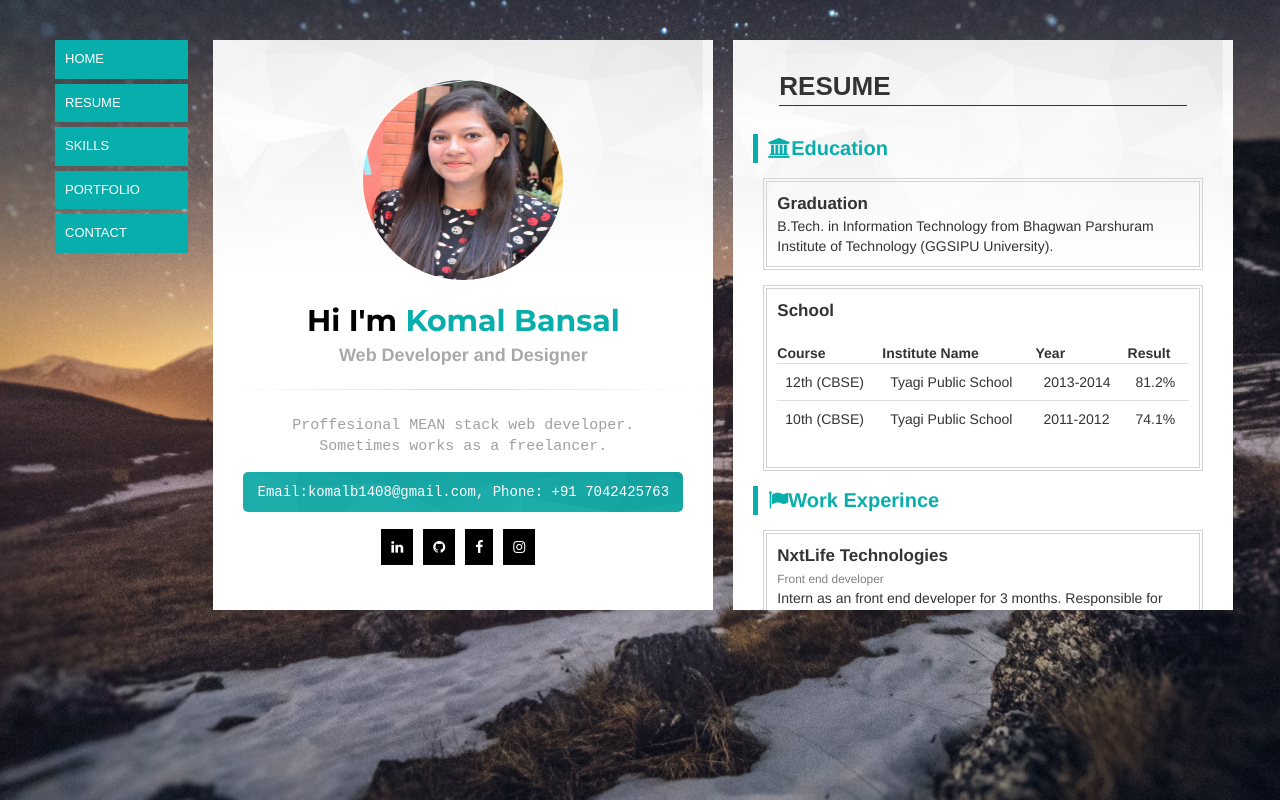
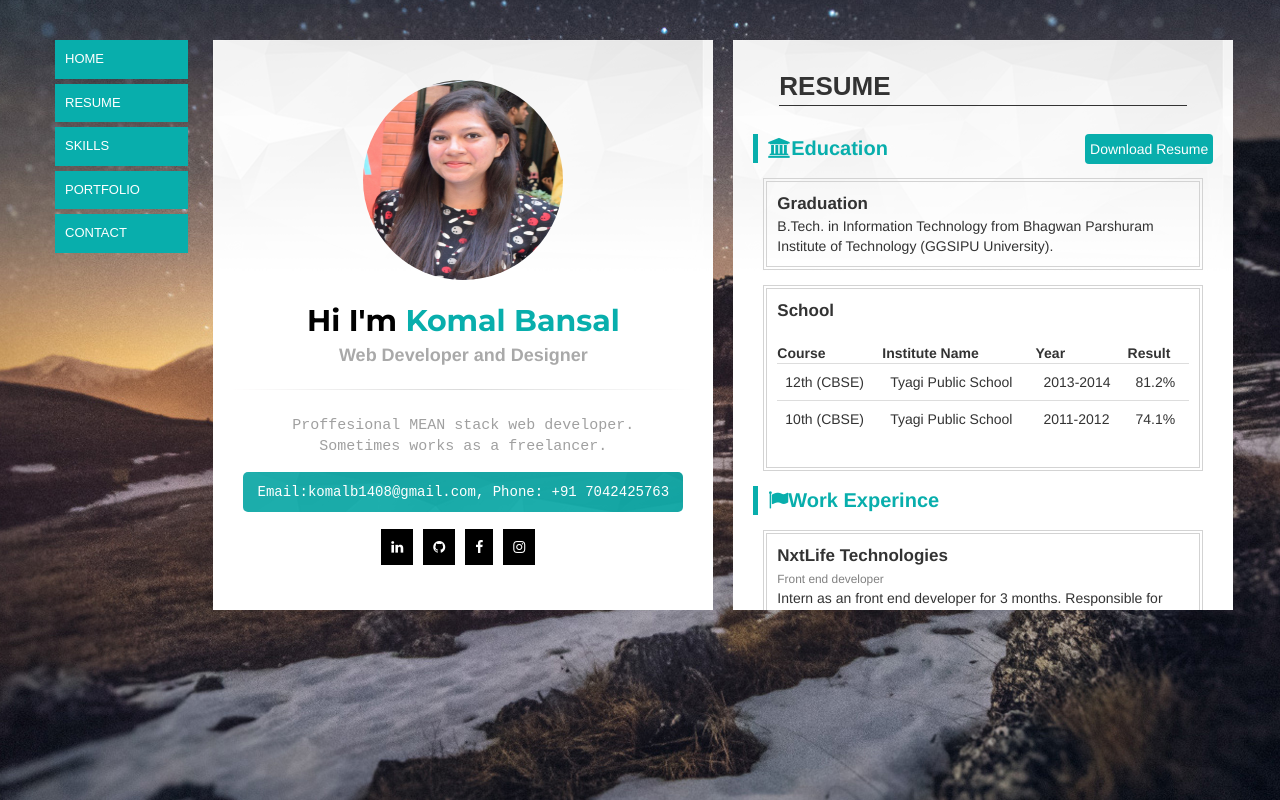
Before and after one commit to Komal-bansal/web-resume, an Angular app: page /resume in a window 1280 px wide. Built offline with nearby package versions, Linux system fonts and the light colour scheme.

Commit message:
resume changes

```diff
--- a/src/app/resume/resume.component.css
+++ b/src/app/resume/resume.component.css
@@ -31,3 +31,16 @@
 th{
     font-weight: 600 !important;
 }
+
+.download{
+    background: #08aeac;
+    color: white;
+    padding: 5px;
+    border-radius: 4px;
+    float: right;
+    text-decoration: none;
+}
+
+.download:hover{
+    background: #078c8a;
+}
--- a/src/app/resume/resume.component.html
+++ b/src/app/resume/resume.component.html
@@ -44,6 +44,7 @@
                 <div class="heading">
                     RESUME
                 </div>
+                <a class="download" href="/assets/resume.pdf" target="_blank">Download Resume</a>
                 <div class="education">
                     <div class="edu-head">
                         <i class="fa fa-university"></i>
```
Also changed, not shown: 1 other file (tests, documents, lock files or other folders).
